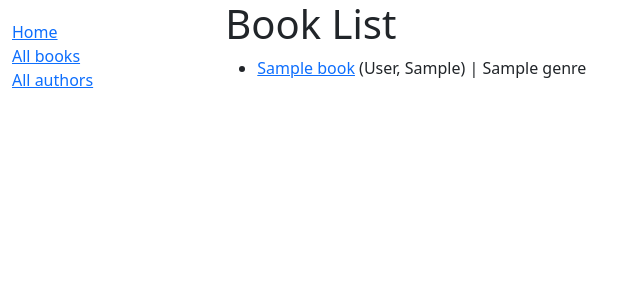
After one commit to IonGaidarji/django_local_library, a Django app: page /catalog/books/ in a window 1280 px wide. The commit adds this page. Shown: the top 300 px of the page, without its empty margins (0-640 px from the left). Run offline with Django 4.2, Linux system fonts and the light colour scheme; tables that the repository leaves empty hold one stand-in row (values such as "Sample post").

```diff
--- a/catalog/models.py
+++ b/catalog/models.py
@@ -144,3 +144,6 @@ class Author(models.Model):
     def __str__(self):
         """String for representing the Model object."""
         return f'{self.last_name}, {self.first_name}'
+
+    class Meta:
+        ordering = ['last_name']
--- a/catalog/templates/base_generic.html
+++ b/catalog/templates/base_generic.html
@@ -19,12 +19,30 @@
           {% block sidebar %}
             <ul class="sidebar-nav">
               <li><a href="{% url 'index' %}">Home</a></li>
-              <li><a href="">All books</a></li>
+              <li><a href="{% url 'books' %}">All books</a></li>
               <li><a href="">All authors</a></li>
             </ul>
           {% endblock %}
         </div>
-        <div class="col-sm-10 ">{% block content %}{% endblock %}</div>
+        <div class="col-sm-10 ">{% block content %}{% endblock %}
+          {% block pagination %}
+            {% if is_paginated %}
+                <div class="pagination">
+                    <span class="page-links">
+                        {% if page_obj.has_previous %}
+                            <a href="{{ request.path }}?page={{ page_obj.previous_page_number }}">previous</a>
+                        {% endif %}
+                        <span class="page-current">
+                            Page {{ page_obj.number }} of {{ page_obj.paginator.num_pages }}.
+                        </span>
+                        {% if page_obj.has_next %}
+                            <a href="{{ request.path }}?page={{ page_obj.next_page_number }}">next</a>
+                        {% endif %}
+                    </span>
+                </div>
+            {% endif %}
+          {% endblock %}
+        </div>
       </div>
     </div>
   </body>
--- /dev/null
+++ b/catalog/templates/catalog/book_list.html
@@ -0,0 +1,17 @@
+{% extends "base_generic.html" %}
+
+{% block content %}
+  <h1>Book List</h1>
+  {% if book_list %}
+    <ul>
+      {% for book in book_list %}
+      <li>
+        <a href="{{ book.get_absolute_url }}">{{ book.title }}</a>
+        ({{book.author}}) | {{book.genre.all.0}}
+      </li>
+      {% endfor %}
+    </ul>
+  {% else %}
+    <p>There are no books in the library.</p>
+  {% endif %}
+{% endblock %}
--- a/catalog/urls.py
+++ b/catalog/urls.py
@@ -3,4 +3,6 @@ from . import views
 
 urlpatterns = [
     path('', views.index, name='index'),
+    path('books/', views.BookListView.as_view(), name='books'),
+    path('books/<int:pk>', views.BookDetailView.as_view(), name='book-detail')
 ]
--- a/catalog/views.py
+++ b/catalog/views.py
@@ -1,4 +1,5 @@
 from django.shortcuts import render
+from django.views import generic
 
 # Create your views here.
 
@@ -34,3 +35,12 @@ def index(request):
 
     # Render the HTML template index.html with the data in the context variable
     return render(request, 'index.html', context = context)
+
+class BookListView(generic.ListView):
+    model = Book
+    context_object_name = 'book_list'
+    paginate_by = 2
+
+class BookDetailView(generic.DetailView):
+    model = Book
+    context_object_name = 'book_detail'
```
Also changed, not shown: catalog/templates/catalog/book_detail.html (added, +29 -0 lines).
